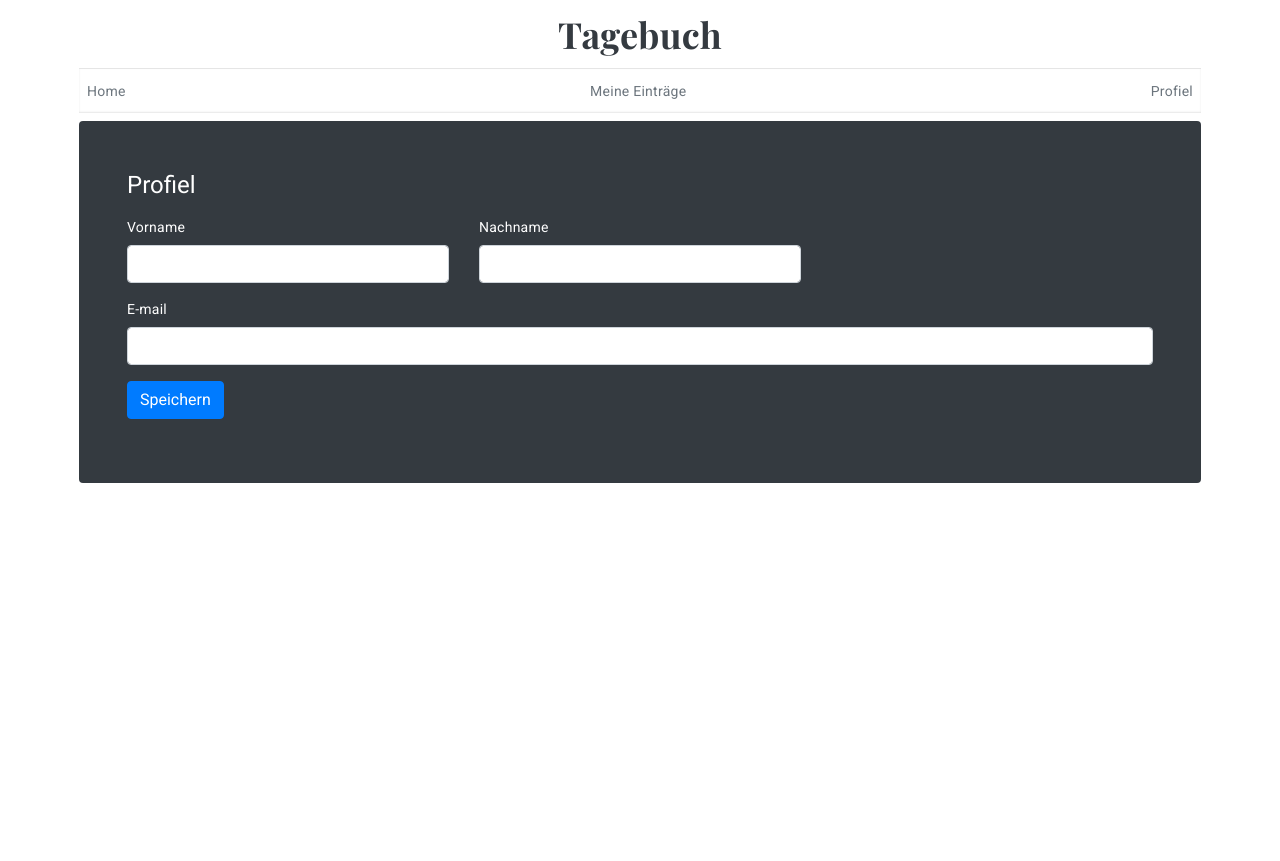
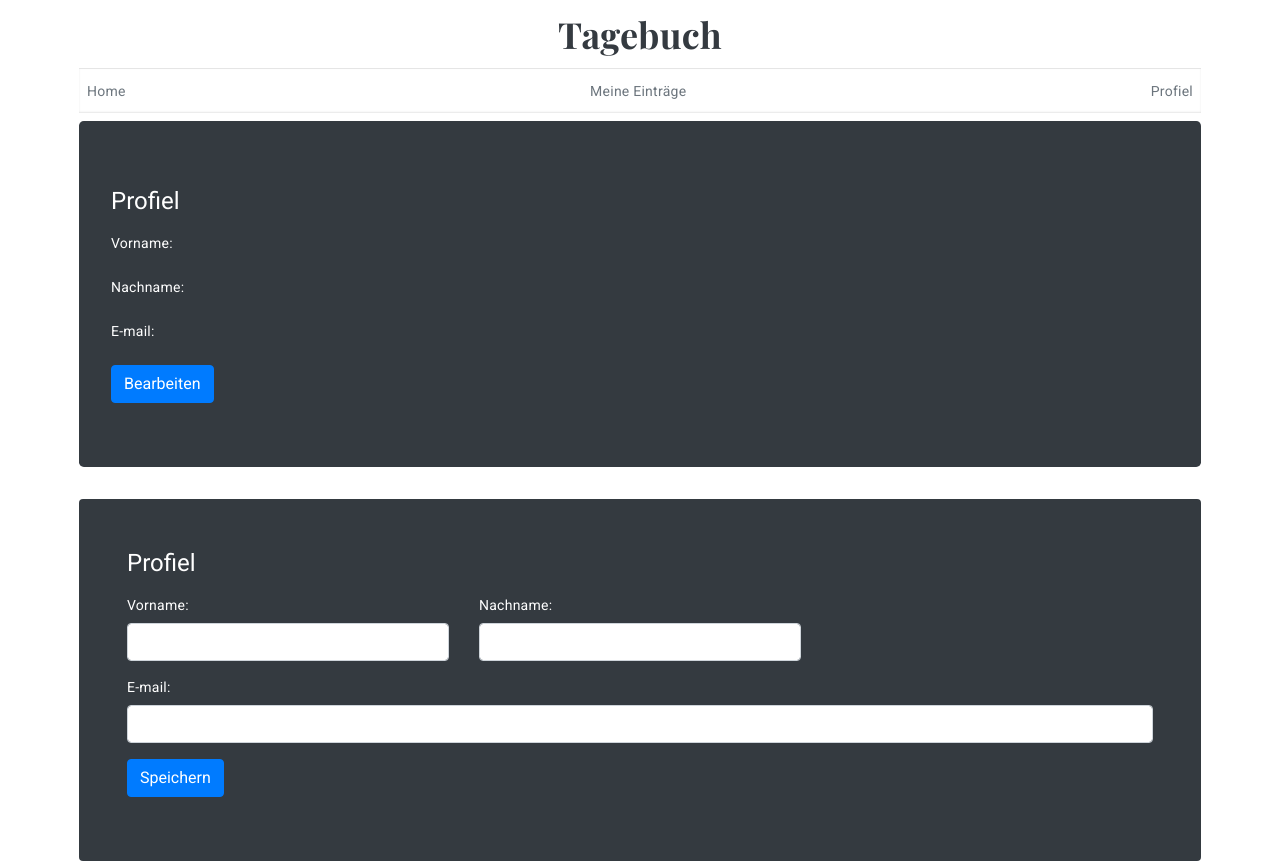
Before and after one commit to KarimaElSharkawy/WebtechFront, an Angular app in the folder frontend/: page /profiel in a window 1280 px wide. Before the commit the page ends 800 px from the top, so only its background shows below. Built offline with nearby package versions, Linux system fonts and the light colour scheme; no server answers.

Commit message:
design anpassung, neue componente

```diff
--- a/frontend/src/app/app.component.ts
+++ b/frontend/src/app/app.component.ts
@@ -8,12 +8,13 @@ import { EintraegeComponent } from './eintraege/eintraege.component';
 import { NavComponent } from './nav/nav.component';
 import { CommonModule } from '@angular/common';
 import { ProfielComponent } from './profiel/profiel.component';
+import { MatSnackBarModule } from '@angular/material/snack-bar';
 
 @Component({
   selector: 'app-root',
   standalone: true,
   imports: [RouterOutlet, StartseiteComponent, ProfielComponent, MatFormFieldModule, MatInputModule,
-    MatSelectModule, EintraegeComponent, NavComponent],
+    MatSelectModule, EintraegeComponent, NavComponent, MatSnackBarModule],
   templateUrl: './app.component.html',
   styleUrls: ['./app.component.css']
 })
--- a/frontend/src/app/profiel/profiel.component.html
+++ b/frontend/src/app/profiel/profiel.component.html
@@ -1,30 +1,51 @@
+
+
+
+
+<div class="container profiel-container">
+    <div class="jumbotron profiel-jumbotron">
+        <h1>Profiel</h1>
+        <form class="profiel-form">
+            <div class="form-group">
+                <label for="vorname">Vorname:</label>
+            </div>
+            <div class="form-group">
+                <label for="nachname">Nachname:</label>
+            </div>
+            <div class="form-group">
+                <label for="email">E-mail:</label>
+            </div>
+            <button type="button" class="btn btn-primary" (click)="saveProfile()">Bearbeiten</button>
+        </form>
+    </div>
+</div>
+
+
+
+
 <div class="container">
     <div class="jumbotron p-3 p-md-5 text-white rounded bg-dark">
         <h1>Profiel</h1>
         <div class="row">
             <div class="col-sm-4">
                 <div class="form-group">
-                    <label>Vorname</label>
-                    <input type="text" class="form-control" [(ngModel)]="profile.vorname" *ngIf="!profileSaved; else vornameText">
+                    <label>Vorname:</label>
+                    <input type="text" class="form-control" [(ngModel)]="profile.vorname">
                 </div>
             </div>
             <div class="col-sm-4">
                 <div class="form-group">
-                    <label>Nachname</label>
-                    <input type="text" class="form-control" [(ngModel)]="profile.nachname" *ngIf="!profileSaved; else nachnameText">
+                    <label>Nachname:</label>
+                    <input type="text" class="form-control" [(ngModel)]="profile.nachname">
                 </div>
             </div>
         </div>
         <div class="form-group">
-            <label>E-mail</label>
-            <input type="text" class="form-control" [(ngModel)]="profile.email" *ngIf="!profileSaved; else emailText">
+            <label>E-mail:</label>
+            <input type="text" class="form-control" [(ngModel)]="profile.email">
         </div>
         <div class="form-group">
             <button type="button" class="btn btn-primary" (click)="saveProfile()">Speichern</button>
         </div>
     </div>
-
-    <ng-template #vornameText>{{ profile.vorname }}</ng-template>
-    <ng-template #nachnameText>{{ profile.nachname }}</ng-template>
-    <ng-template #emailText>{{ profile.email }}</ng-template>
 </div>
--- a/frontend/src/app/profiel/profiel.component.ts
+++ b/frontend/src/app/profiel/profiel.component.ts
@@ -9,9 +9,9 @@ import { MatIconModule } from '@angular/material/icon';
 import { Observable } from 'rxjs';
 import { map, shareReplay } from 'rxjs/operators';
 import { RouterOutlet, RouterLink } from '@angular/router';
-import { Eintraege } from '../shared/eintraege';
 import { BackendService } from '../shared/backend.service';
 import { FormsModule } from '@angular/forms';
+import { MatSnackBar, MatSnackBarModule } from '@angular/material/snack-bar';
 
 @Component({
   selector: 'app-startseite',
@@ -28,14 +28,16 @@ import { FormsModule } from '@angular/forms';
     RouterOutlet,
     RouterLink,
     FormsModule,
-    CommonModule
+    CommonModule,
+    FormsModule,
+    MatSnackBarModule
   ]
 })
 export class ProfielComponent implements OnInit {
   profile: any = {};
   profileSaved = false;
 
-  constructor(private backendService: BackendService) {}
+  constructor(private backendService: BackendService, private snackBar: MatSnackBar) {}
 
   ngOnInit(): void {
     this.loadUserProfile();
@@ -55,8 +57,18 @@ export class ProfielComponent implements OnInit {
       next: () => {
         console.log('Profil gespeichert');
         this.profileSaved = true;
+
+        this.snackBar.open('Profil aktualisiert', 'Schließen', {
+          duration: 3000,
+        });
       },
-      error: (err) => console.error('Fehler beim Speichern des Profils:', err)
+      error: (err) => {
+        console.error('Fehler beim Speichern des Profils:', err);
+
+        this.snackBar.open('Fehler beim Speichern des Profils', 'Schließen', {
+          duration: 3000,
+        });
+      }
     });
   }
 }
--- /dev/null
+++ b/frontend/src/app/update-user/update-user.component.html
@@ -0,0 +1 @@
+<p>update-user works!</p>
```
Also changed, not shown: frontend/src/app/update-user/update-user.component.ts (added, +12 -0 lines), frontend/src/app/update-user/update-user.component.css (added), 2 other files (tests, documents, lock files or other folders).
